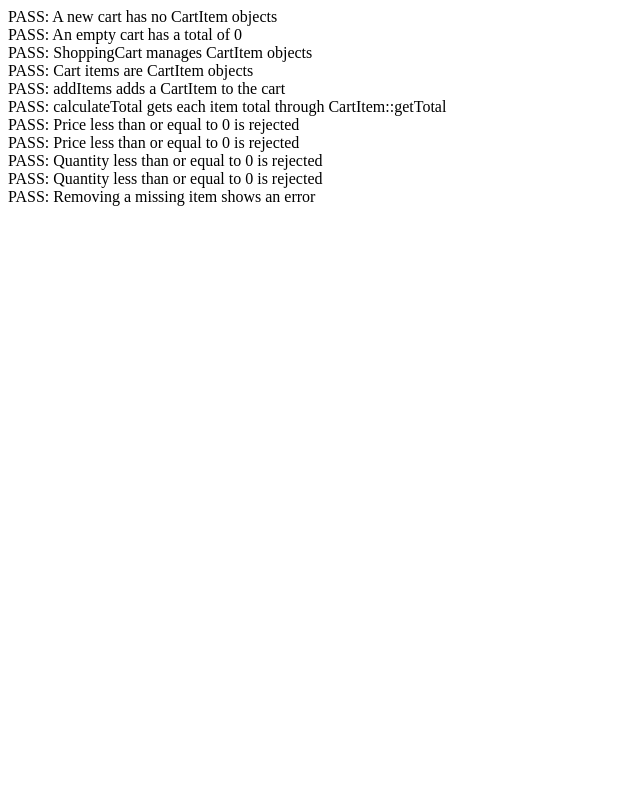
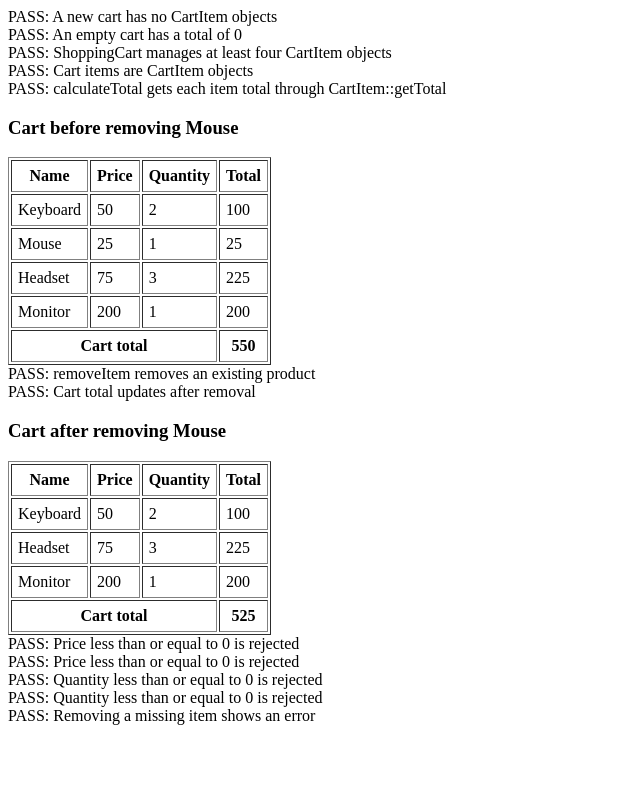
Before and after one commit to minhhhduc/DoMinhDuc_23001864, a PHP site: page / in a window 1280 px wide. Shown: the whole page, without its empty margins (0-640 px from the left). Run offline with PHP 8.4, Linux system fonts and the light colour scheme.

Commit message:
Align shopping cart with assignment requirements

```diff
--- a/week 2/ex_1/ShoppingCart.php
+++ b/week 2/ex_1/ShoppingCart.php
@@ -10,7 +10,7 @@ class ShoppingCart {
         }
 
         foreach ($items as $item) {
-            $this->addItems($item);
+            $this->addItem($item);
         }
     }
 
@@ -18,7 +18,7 @@ class ShoppingCart {
         return $this->items;
     }
 
-    public function addItems($item) {
+    public function addItem($item) {
         if (!self::isItemValid($item)) {
             throw new InvalidArgumentException('Item must be a CartItem object.');
         }
@@ -72,6 +72,28 @@ class ShoppingCart {
         return $total;
     }
 
+    public function displayCart() {
+        if ($this->isEmpty()) {
+            echo 'Cart is empty.<br>';
+            return;
+        }
+
+        echo '<table border="1" cellpadding="6">';
+        echo '<tr><th>Name</th><th>Price</th><th>Quantity</th><th>Total</th></tr>';
+
+        foreach ($this->items as $item) {
+            echo '<tr>';
+            echo '<td>' . htmlspecialchars($item->getName()) . '</td>';
+            echo '<td>' . number_format($item->getPrice()) . '</td>';
+            echo '<td>' . $item->getQuantity() . '</td>';
+            echo '<td>' . number_format($item->getTotal()) . '</td>';
+            echo '</tr>';
+        }
+
+        echo '<tr><th colspan="3">Cart total</th><th>' . number_format($this->calculateTotal()) . '</th></tr>';
+        echo '</table>';
+    }
+
     public function getLength() {
         return count($this->items);
     }
--- a/week 2/ex_1/test.php
+++ b/week 2/ex_1/test.php
@@ -16,32 +16,32 @@ function testEmptyCart() {
     assertTest($cart->calculateTotal() === 0, 'An empty cart has a total of 0');
 }
 
-function testShoppingCartManagesCartItems() {
-    $cart = new ShoppingCart([
+function testRequiredCartFlow() {
+    $cart = new ShoppingCart();
+    $items = [
         new CartItem('Keyboard', 50, 2),
         new CartItem('Mouse', 25, 1),
-        new CartItem('Headset', 75, 3)
-    ]);
+        new CartItem('Headset', 75, 3),
+        new CartItem('Monitor', 200, 1)
+    ];
 
-    assertTest($cart->getLength() === 3, 'ShoppingCart manages CartItem objects');
+    foreach ($items as $item) {
+        $cart->addItem($item);
+    }
+
+    assertTest($cart->getLength() === 4, 'ShoppingCart manages at least four CartItem objects');
     assertTest($cart->getItem(0) instanceof CartItem, 'Cart items are CartItem objects');
-}
+    assertTest($cart->calculateTotal() === 550, 'calculateTotal gets each item total through CartItem::getTotal');
 
-function testAddCartItem() {
-    $cart = new ShoppingCart();
-    $cart->addItems(new CartItem('Keyboard', 50, 2));
+    echo '<h3>Cart before removing Mouse</h3>';
+    $cart->displayCart();
 
-    assertTest($cart->getLength() === 1, 'addItems adds a CartItem to the cart');
-}
+    $cart->removeItem('Mouse');
+    assertTest($cart->getLength() === 3, 'removeItem removes an existing product');
+    assertTest($cart->calculateTotal() === 525, 'Cart total updates after removal');
 
-function testCalculateTotal() {
-    $cart = new ShoppingCart([
-        new CartItem('Keyboard', 50, 2),
-        new CartItem('Mouse', 25, 1),
-        new CartItem('Headset', 75, 3)
-    ]);
-
-    assertTest($cart->calculateTotal() === 350, 'calculateTotal gets each item total through CartItem::getTotal');
+    echo '<h3>Cart after removing Mouse</h3>';
+    $cart->displayCart();
 }
 
 function testInvalidPrice() {
@@ -79,9 +79,7 @@ function testRemoveMissingItem() {
 
 try {
     testEmptyCart();
-    testShoppingCartManagesCartItems();
-    testAddCartItem();
-    testCalculateTotal();
+    testRequiredCartFlow();
     testInvalidPrice();
     testInvalidQuantity();
     testRemoveMissingItem();
```
